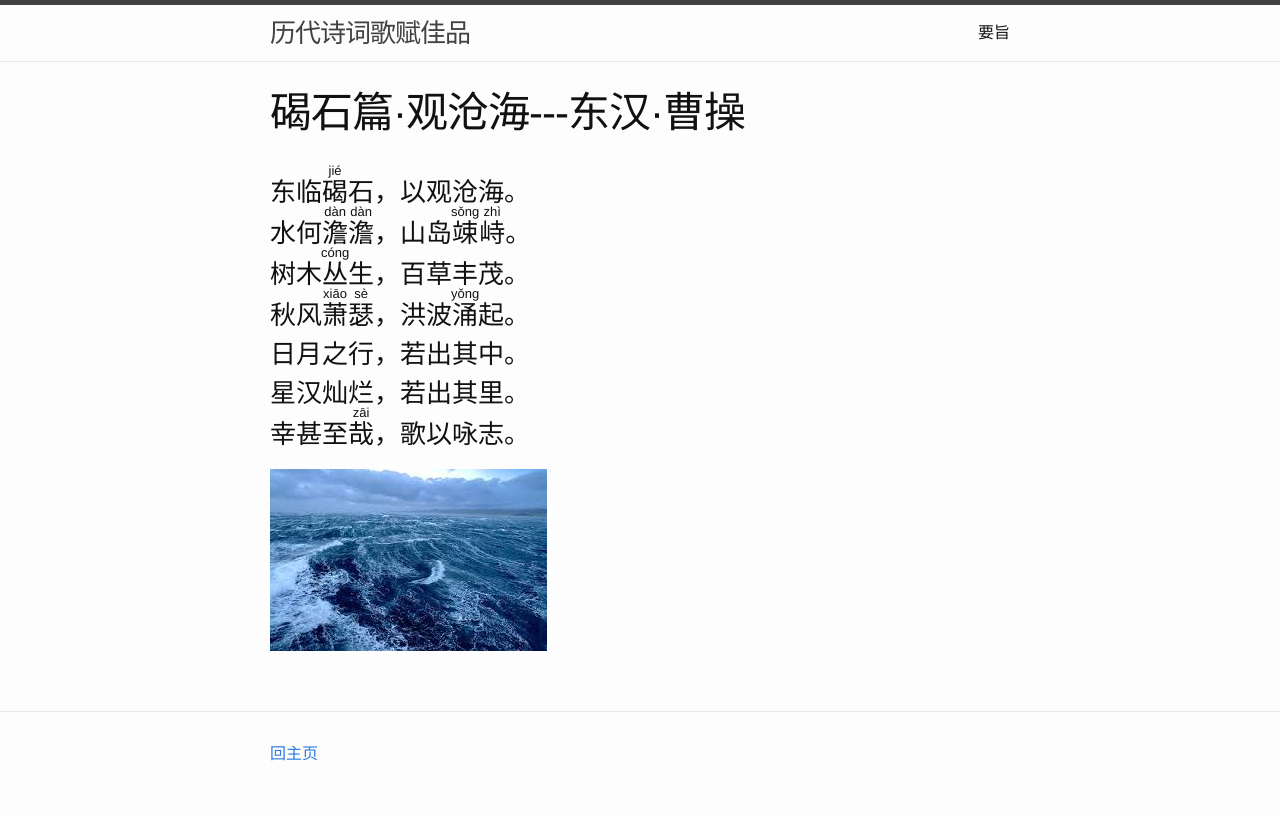
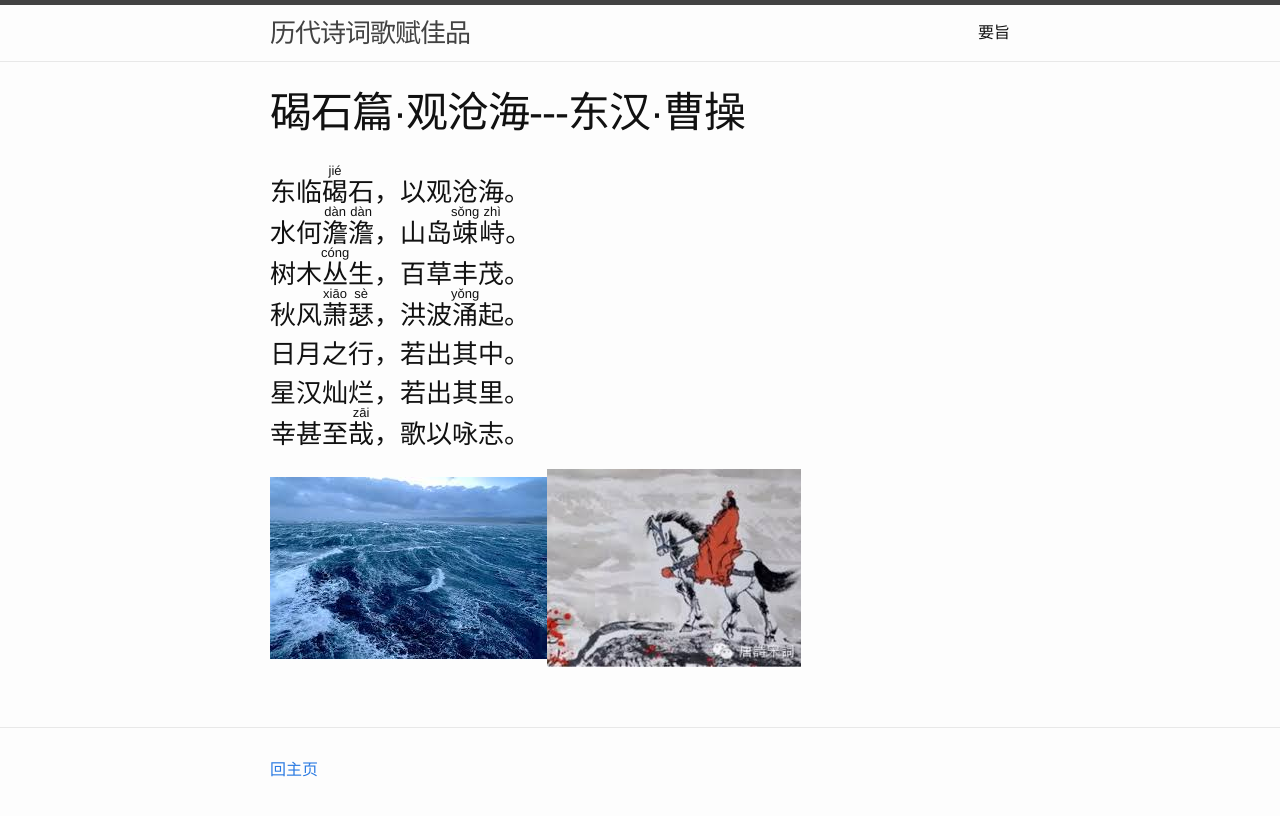
Before and after one commit to jixizh/christams-recipes, a Jekyll site: the page built from _posts/2015-08-08-caocao-1.md, in a window 1280 px wide. Shown: the top 816 px of the page. Built offline with Jekyll 4.4.1, drawn with Linux system fonts in a browser that asks for light colours; Markdown is read by kramdown in place of the engine named in the settings.

Commit message:
gh_guancanghai1.jpg_09/08/2015

```diff
--- a/_posts/2015-08-08-caocao-1.md
+++ b/_posts/2015-08-08-caocao-1.md
@@ -13,4 +13,4 @@ categories: jekyll update
 幸甚至<ruby>哉<rt>zāi</rt></ruby>，歌以咏志。
 
 
-![guancanghai]({{ site.url }}/image/canghai.jpg)
+![guancanghai]({{ site.url }}/image/canghai.jpg)![guancanghai1]({{ site.url }}/image/canghai1.jpg)
```
Also changed, not shown: image/canghai1.jpg (added), image/guanquelou2.jpg (added).
